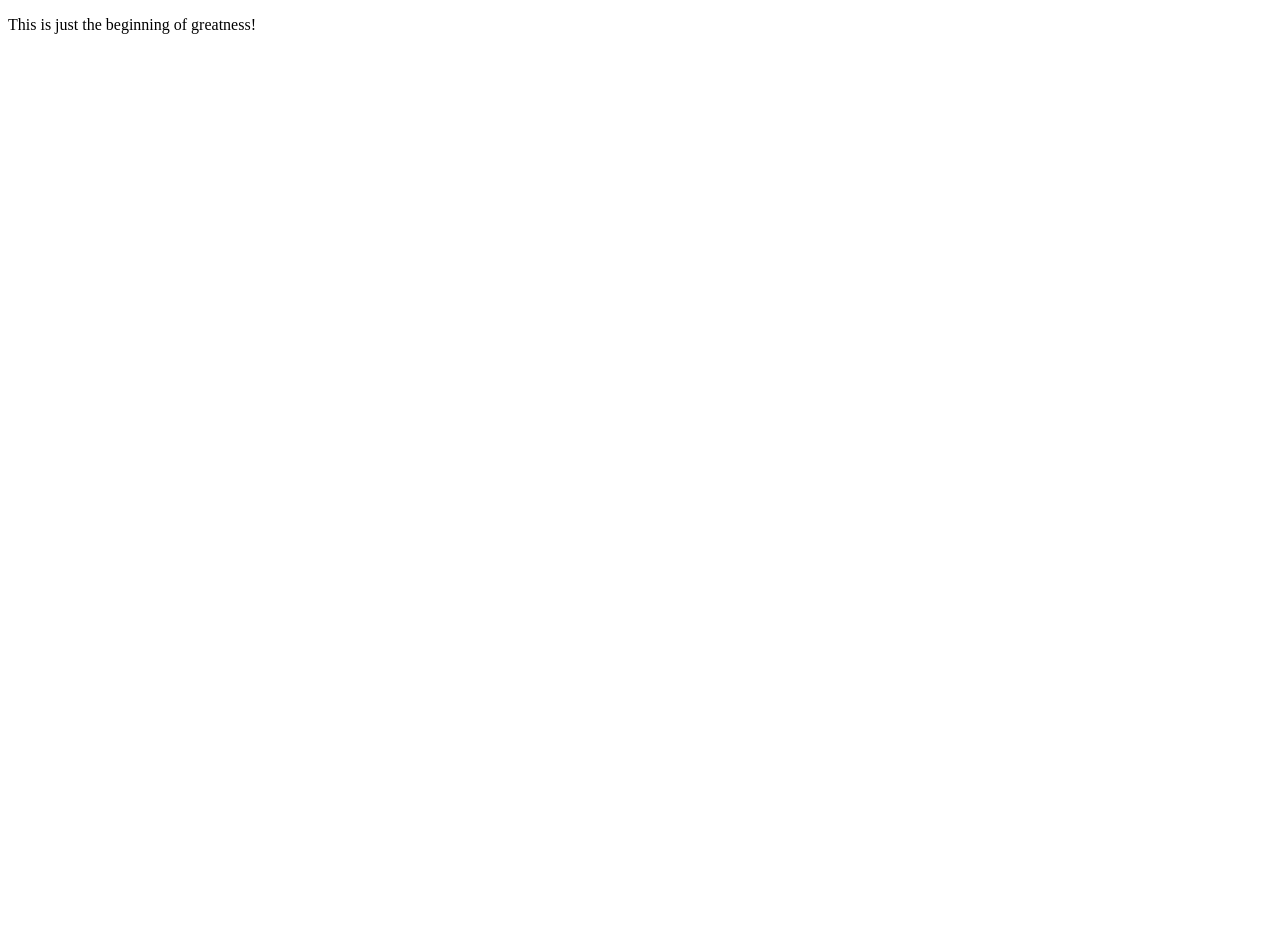
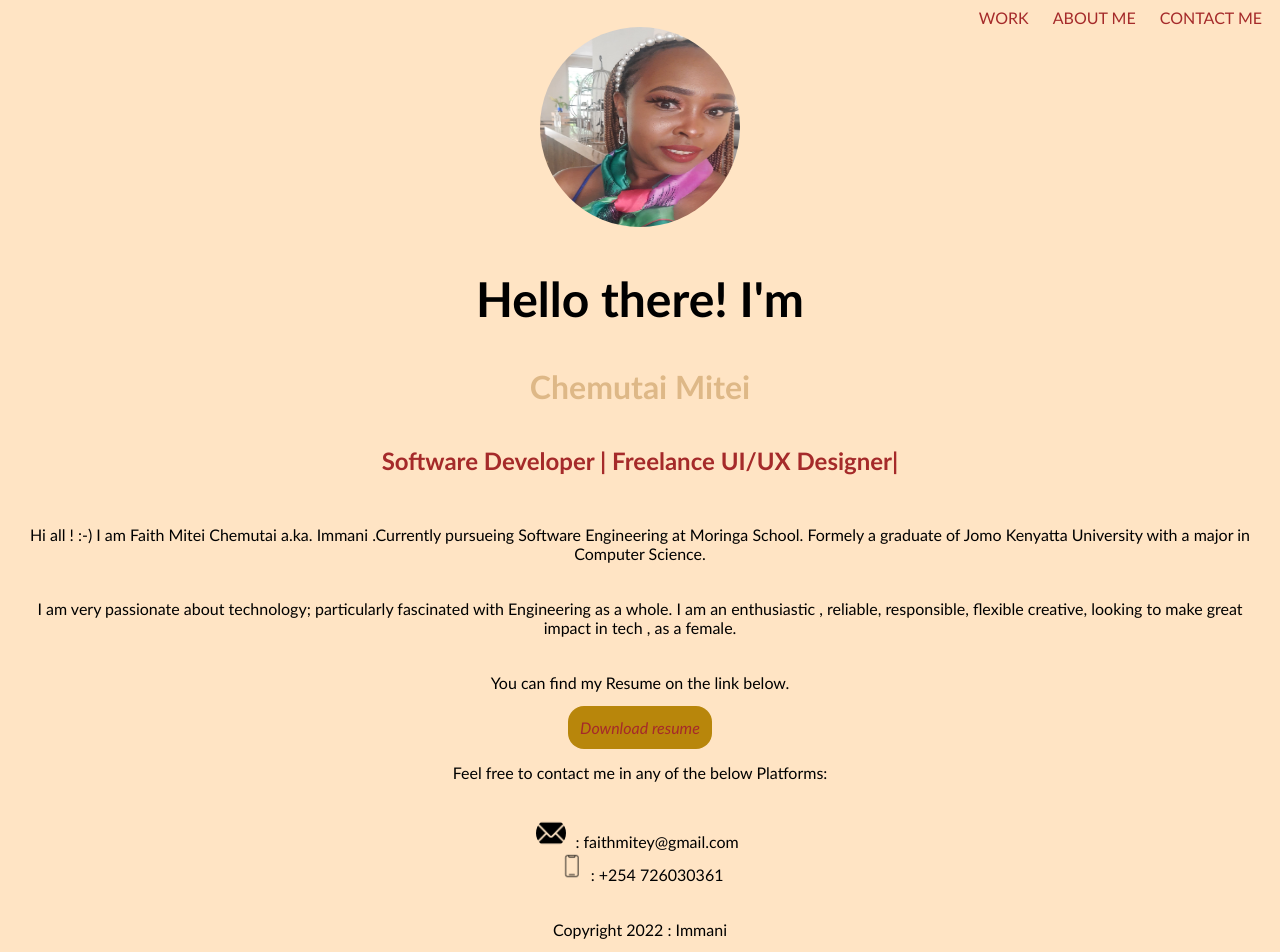
Before and after one commit to Faye-72/MyPortfolio-repository, a plain HTML site: page index.html in a window 1280 px wide. Before the commit the page ends 800 px from the top, so only its background shows below. Drawn offline with Linux system fonts and the light colour scheme.

Commit message:
made updates on personal profile

```diff
--- a/index.html
+++ b/index.html
@@ -1,9 +1,47 @@
 <!DOCTYPE html>
 <html lang="en">
     <head>
-        <title>Portfolio for Chemutai Mitei</title>
+        <link rel="stylesheet" href="style.css" />
+        <title>Chemutai Mitei</title>
     </head>
     <body>
-       <p>This is just the beginning of greatness!</p>
+        <header class="heading">
+            <a href="/index.html">WORK</a>
+           <a href="/index.html">ABOUT ME</a>
+           <a href="/index.html">CONTACT ME</a>
+
+        </header>
+        <section>
+       <img alt="faith mitei" src="images/faithmitei.jpg" width="200" height="200">
+        <h1>Hello there! I'm</h1>
+        <h2>Chemutai Mitei</h2>
+
+        </section>
+
+       <h5>Software Developer | Freelance UI/UX Designer|</h5>
+
+       <p>
+        Hi all ! :-) I am Faith Mitei Chemutai a.ka. Immani .Currently pursueing Software Engineering at Moringa School.
+        Formely a graduate of Jomo Kenyatta University with a major in Computer Science.
+          </p> <p>
+         I am  very passionate about technology; particularly fascinated with Engineering as a whole.
+        I am an  enthusiastic , reliable, responsible, flexible  creative, looking to make great impact in tech , as a female.
+        </p>
+        <p>
+  You can find my Resume on the link below.
+        </p>
+
+
+      <a href="files/FAITH_MITEI_CV.pdf" class="button">  Download resume</a>
+
+       <p>Feel free to contact me in any of the below Platforms:</p>
+       <p><img alt="email icon" src="images/email.png" height="30" width="30"> <span> : faithmitey@gmail.com </span><br/>
+       <img alt="phonenumber icon" src="images/smartphone.png" height="30"width="30"> : +254 726030361
+    </p>
+
+<footer>
+        <p>Copyright 2022 : Immani</p>
+       </footer>
     </body>
+
 </html>
--- /dev/null
+++ b/style.css
@@ -0,0 +1,52 @@
+body{
+    background:bisque;
+   text-align: center;
+    font-family: 'Gill Sans', 'Gill Sans MT', Calibri, 'Trebuchet MS', sans-serif;
+}
+
+h1{
+    font-size:3em;
+}
+h2{
+    color: burlywood;
+    font-size:2em;
+}
+h5{
+ font-size: 1.5em;
+ color:brown;
+}
+p{
+   text-align: center;
+   padding: 10px;
+}
+a{
+    text-decoration: none;
+     color:brown;
+     margin: 10px;
+
+}
+.heading{
+   text-align: end;
+  font-weight: 500;
+}
+.button{
+    padding: 0.75em;
+    font-style: italic;
+    background-color: darkgoldenrod;
+    z-index: 5px;
+    border:0px;
+    border-radius: 1em;
+    box-shadow: inset;
+
+}
+section{
+flex-direction:column;
+justify-content: space-between;
+}
+img{
+   border-radius: 100%;
+}
+span{
+    text-align: center;
+    padding: 5px;
+}
```
Also changed, not shown: images/email.png (added), images/faithmitei.jpg (added), images/smartphone.png (added), 1 other file.
